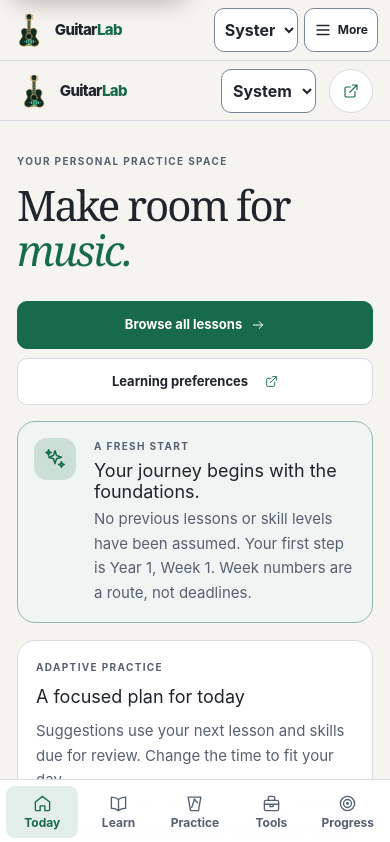
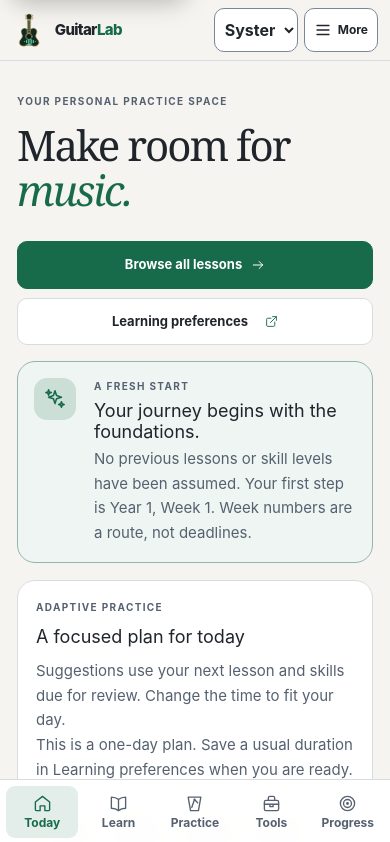
Before and after one commit to leenusdarnal/guitarlab, a SvelteKit app: page / in a window 390 px wide. Shown: the top 842 px of the page. Built offline with nearby package versions, Linux system fonts and the light colour scheme.

Commit message:
fix(ux): use shared mobile header on Today dashboard

```diff
--- a/src/routes/+page.svelte
+++ b/src/routes/+page.svelte
@@ -1,5 +1,5 @@
 <script lang="ts">
-  import { onMount, tick } from 'svelte';
+  import { onMount } from 'svelte';
   import { resolve } from '$app/paths';
   import Icon from '../lib/components/Icon.svelte';
   import Brand from '../lib/components/Brand.svelte';
@@ -646,4 +646,14 @@
     }
   }
 
+  @media (max-width: 760px) {
+    .app-shell {
+      display: block;
+    }
+    .sidebar,
+    .topbar {
+      display: none;
+    }
+  }
+
 </style>
```
